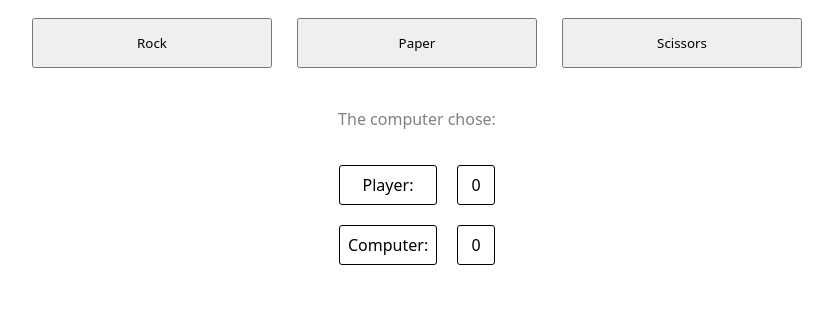
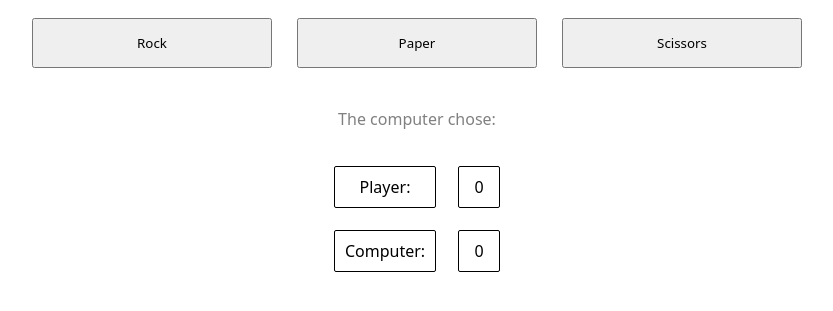
Before and after one commit to francis-debug/rock-paper-scissors, a plain HTML site: page index.html in a window 1280 px wide. Shown: the part 119-430 px from the top of the page, without its empty margins (223-1056 px from the left). Drawn offline with Linux system fonts and the light colour scheme.

Commit message:
Update style.css
Adjust formatting

```diff
--- a/style.css
+++ b/style.css
@@ -42,16 +42,16 @@
 
 .score-box div {
     border: solid black;
-    border-radius: 3px;
+    border-radius: 2px;
     border-width: 1px;
-    width: 80px;
-    padding: 8px;
-    margin: 10px;
+    width: 82px;
+    padding: 9px;
+    margin: 11px;
     text-align: center;}
 
 #player-score, #computer-score {
-    width: 20px;
-    margin: 10px;
+    width: 22px;
+    margin: 11px;
 }
 
 #result-box {
```
